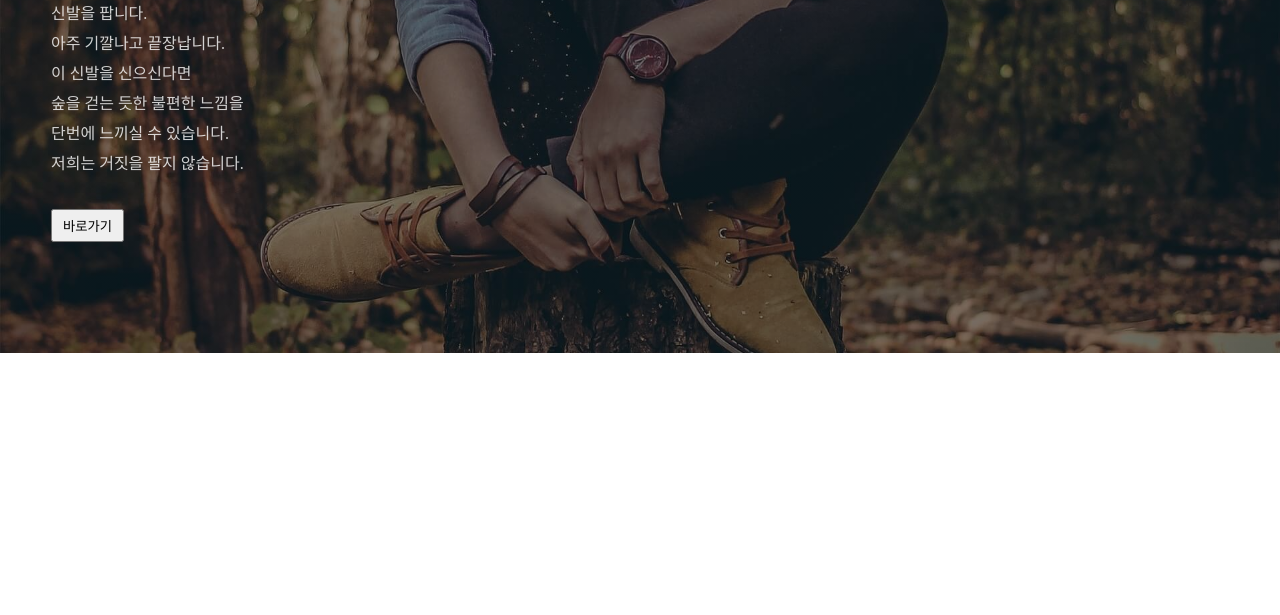
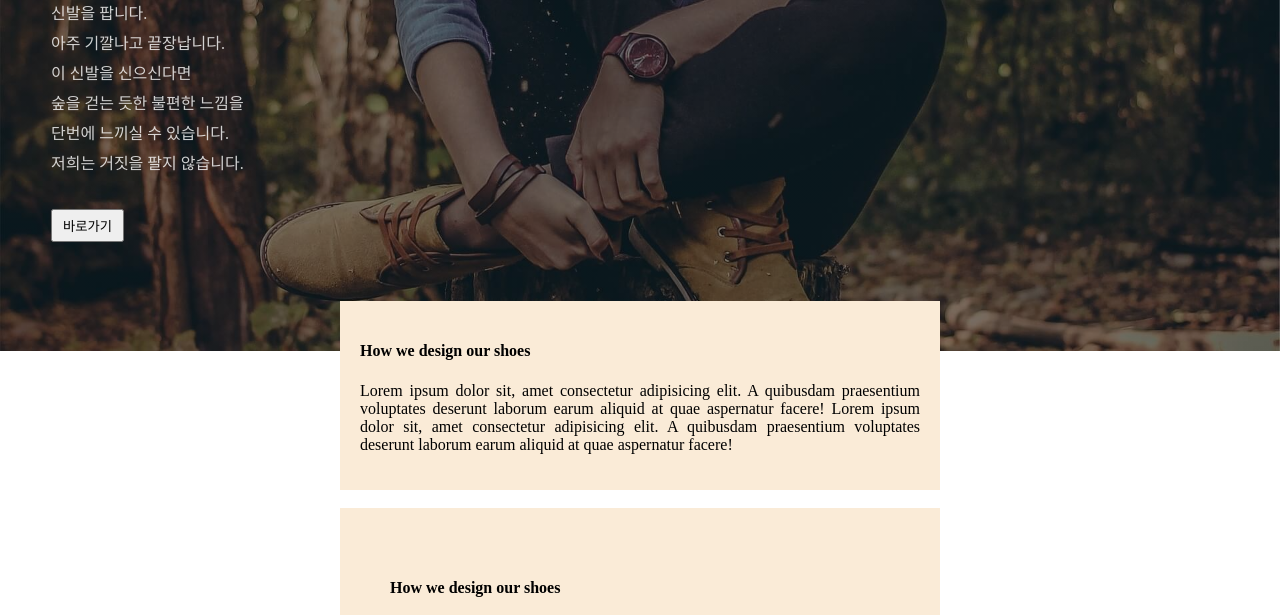
Before and after one commit to dlvudghk22/javabasic, a plain HTML site: page html/layout2.html in a window 1280 px wide. Shown: the part 149-764 px from the top of the page. Drawn offline with Linux system fonts and the light colour scheme.

Commit message:
third commit

```diff
--- a/html/css/layout2.css
+++ b/html/css/layout2.css
@@ -1,3 +1,16 @@
+
+body{
+    margin: 0px;
+    padding: 0px;
+    text-decoration: none;
+
+}
+
+div{
+    box-sizing: border-box;
+}
+
+
 
 div.main-background{
     width: 100%;
@@ -11,6 +24,8 @@ div.main-background{
     /* background-attachment: fixed; */
     /* filter: opacity(70%); */
     padding: 1px;
+    /* position: relative; */
+    box-sizing: border-box;
 }
 
 h4.main-title{
@@ -35,3 +50,23 @@ button{
     padding: 5px 10px 5px 10px;
     cursor: pointer;
 }
+
+div.float-box{
+    width: 80%;
+    max-width: 600px;
+    background-color: antiquewhite;
+    padding: 20px;
+    text-align: justify;
+    /* position: absolute; */
+    position: relative;
+    top: -50px;
+    /* left: 50%;
+    transform: translateX(-50%); */
+    /* left: 0px;
+    right: 0px; */
+    /* margin-left: auto;
+    margin-right: auto; */
+    margin: auto;
+    /* z-index: -1; */
+    box-sizing: border-box;
+}
--- a/html/layout2.html
+++ b/html/layout2.html
@@ -7,7 +7,7 @@
     <title>Document</title>
     <link rel="stylesheet" href="css/layout2.css">
 </head>
-<body style="margin: 0px;">
+<body>
 
     <div class="main-background">
         <h4 class="main-title">Buy Our Shoes</h4>
@@ -23,9 +23,31 @@
         <button>
             바로가기
         </button>
+
+
     </div>
 
+    <div class="float-box">
+        <h4>
+            How we design our shoes
+        </h4>
+        <p>
+            Lorem ipsum dolor sit, amet consectetur adipisicing elit. A quibusdam praesentium voluptates deserunt laborum earum aliquid at quae aspernatur facere!
+            Lorem ipsum dolor sit, amet consectetur adipisicing elit. A quibusdam praesentium voluptates deserunt laborum earum aliquid at quae aspernatur facere!
+        </p>
+    </div>
 
+    <br>
+
+    <div class="float-box" style="padding: 50px;">
+        <h4>
+            How we design our shoes
+        </h4>
+        <p>
+            Lorem ipsum dolor sit, amet consectetur adipisicing elit. A quibusdam praesentium voluptates deserunt laborum earum aliquid at quae aspernatur facere!
+            Lorem ipsum dolor sit, amet consectetur adipisicing elit. A quibusdam praesentium voluptates deserunt laborum earum aliquid at quae aspernatur facere!
+        </p>
+    </div>
 
 
 
```
